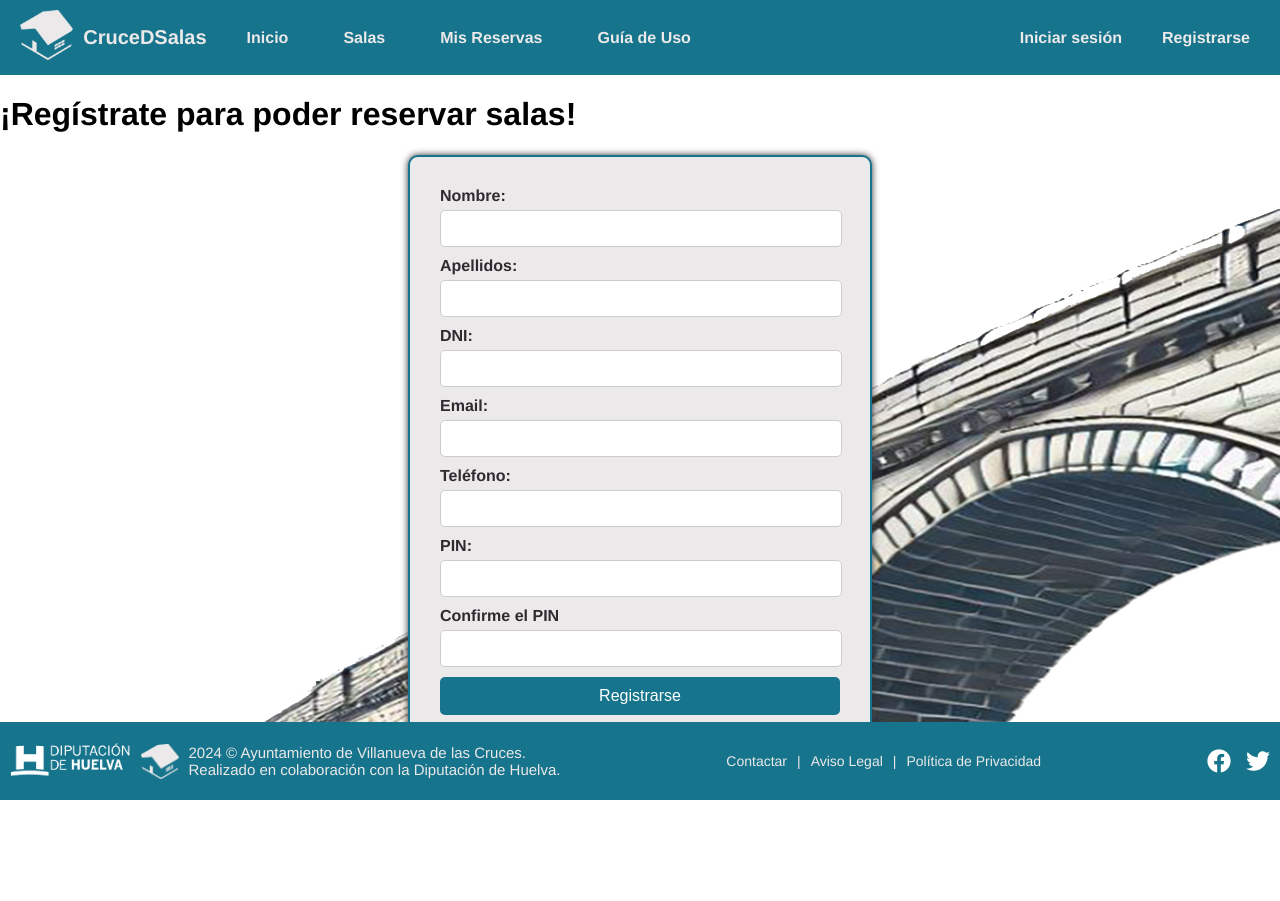
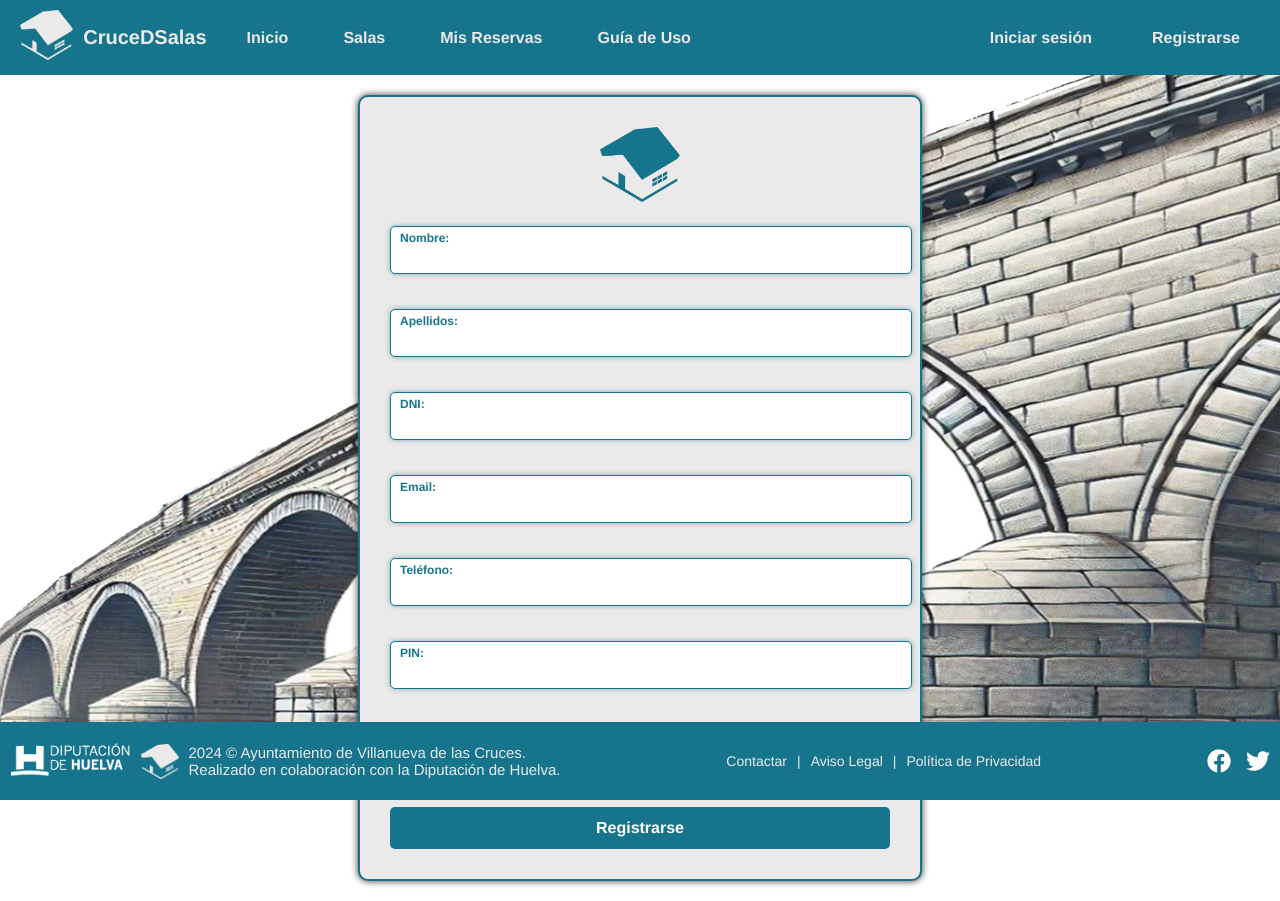
Before and after one commit to danvelcam/CruceDSalas, a Django app: page /auth/register/ in a window 1280 px wide. Before the commit the page ends 800 px from the top, so only its background shows below. Run offline with Django 5.2, Linux system fonts and the light colour scheme.

Commit message:
feat: new view for register screen

```diff
--- /dev/null
+++ b/app/authentication/templates/auth/register2.html
@@ -0,0 +1,186 @@
+{% extends "base.html" %}
+{% load static %}
+
+{% block title %}Registro{% endblock %}
+
+{% block content %}
+    <link rel="stylesheet" href="{% static 'css/register.css' %}">
+    <style>
+        .form-container {
+            display: flex;
+            justify-content: center;
+            align-items: center;
+            flex-direction: column;
+            height: 100vh; /* Ajusta la altura al 100% del viewport */
+            margin: 0;
+            padding: 20px;
+        }
+
+        /* Caja de formulario */
+        .login-box {
+            width: 500px; /* Aumento el ancho */
+            padding: 30px;
+            border: 2.5px solid #16748c;
+            background-color: #EBE9E9;
+            border-radius: 10px;
+            box-shadow: 0 0 7px #312F2F;
+            font-family: "Helvetica", sans-serif;
+            text-align: center; /* Centra los elementos dentro de la caja */
+        }
+
+        /* Logo dentro del formulario */
+        .login-box img {
+            width: 80px; /* Ajusta el tamaño del logo */
+            margin-bottom: 20px;
+        }
+
+        /* Estilo de los campos de entrada */
+        .login-box .form-field {
+            position: relative;
+            margin-bottom: 20px;
+        }
+
+        .login-box input {
+            width: 100%;
+            padding: 10px;
+            padding-top: 20px; /* Para dejar espacio para la etiqueta */
+            margin-bottom: 15px;
+            border: 1px solid #ccc;
+            border-radius: 5px;
+            font-size: 14px;
+            font-family: "Helvetica", sans-serif;
+            transition: 0.3s ease all;
+        }
+
+        /* El label dentro del input */
+        .login-box label {
+            position: absolute;
+            top: 50%;
+            left: 10px;
+            transform: translateY(-50%);
+            font-size: 16px;
+            color: #aaa;
+            transition: 0.3s ease all;
+            pointer-events: none; /* Hace que la etiqueta no interfiera con el campo de texto */
+        }
+
+        /* Cuando el input tiene foco o tiene texto */
+        .login-box input:focus,
+        .login-box input:not(:placeholder-shown) {
+            border-color: #16748c;
+            box-shadow: 0 0 5px rgba(22, 116, 140, 0.5);
+        }
+
+        /* Mueve el label hacia arriba cuando el input tiene foco */
+        .login-box input:focus + label,
+        .login-box input:not(:placeholder-shown) + label {
+            top: 5px;
+            font-size: 12px;
+            color: #16748c;
+            transform: translateY(0); /* Elimina el transform para que el label se mueva hacia arriba */
+        }
+
+        /* Botón de registro */
+        button[type="submit"] {
+            width: 100%;
+            padding: 12px;
+            background-color: #16748c;
+            color: white;
+            border: none;
+            border-radius: 5px;
+            cursor: pointer;
+            font-size: 16px;
+            font-family: "Helvetica", sans-serif;
+            font-weight: bold;
+            transition: background-color 0.3s ease, transform 0.3s ease;
+        }
+
+        button[type="submit"]:hover {
+            background-color: #145a6e;
+            transform: scale(1.05);
+        }
+
+        /* Mensajes de error */
+        .message-box {
+            width: 500px;
+            margin: 20px auto;
+            padding: 20px;
+            border-radius: 10px;
+            box-shadow: 0 0 7px #312F2F;
+            color: white;
+            font-family: "Helvetica", sans-serif;
+        }
+
+        .message-box.error {
+            background-color: #D33F49;
+        }
+
+        .message-box.success {
+            background-color: #28965A;
+        }
+
+        .message-box.warning {
+            background-color: #F58A07;
+        }
+
+        /* Estilo de errores en los campos */
+        .field-error input {
+            border-color: #D33F49;
+        }
+
+        .errorlist {
+            color: #D33F49;
+            font-size: 12px;
+            margin: 5px 0 0;
+            padding: 0;
+            list-style: none;
+        }
+
+    </style>
+    <div id="error-container" class="message-box error" style="display: none;"></div>
+    <div class="form-container">
+        {% if messages %}
+            {% for message in messages %}
+                <div class="message-box {{ message.tags }}">{{ message }}</div>
+            {% endfor %}
+        {% endif %}
+        <div class="login-box">
+            <!-- Logo dentro de la caja -->
+            <img src="{% static 'images/Logo_crucedesalasazul.png' %}" alt="Logo">
+            <form method="post" onsubmit="return validateForm()">
+                {% csrf_token %}
+                {% for field in form %}
+                    <div class="form-field {% if field.errors %}field-error{% endif %}">
+                        <!-- Campo con etiqueta flotante -->
+                        <div class="input-wrapper">
+                            {{ field }}
+                            {{ field.label_tag }}
+                        </div>
+                        {% if field.errors %}
+                            <ul class="errorlist">
+                                {% for error in field.errors %}
+                                    <li>{{ error }}</li>
+                                {% endfor %}
+                            </ul>
+                        {% endif %}
+                    </div>
+                {% endfor %}
+                <div class="form-field {% if form.repeat_pin.errors %}field-error{% endif %}">
+                    <div class="input-wrapper">
+                        <label for="repeat-pin">Confirme el PIN</label>
+                        <input type="password" name="repeat-pin" id="repeat-pin" required placeholder="Repita su PIN">
+                    </div>
+                    {% if form.repeat_pin.errors %}
+                        <ul class="errorlist">
+                            {% for error in form.repeat_pin.errors %}
+                                <li>{{ error }}</li>
+                            {% endfor %}
+                        </ul>
+                    {% endif %}
+                </div>
+                <button type="submit">Registrarse</button>
+            </form>
+        </div>
+        <script src="{% static 'scripts/registerValidation.js' %}"></script>
+    </div>
+{% endblock %}
--- a/app/authentication/views.py
+++ b/app/authentication/views.py
@@ -31,7 +31,7 @@ def register(request):
                 messages.error(request, f"Ha ocurrido un error: {e}")
     else:
         form = UserRegisterForm()
-    return render(request, "auth/register.html", {"form": form})
+    return render(request, "auth/register2.html", {"form": form})
 
 
 def login_view(request):
--- a/templates/base.html
+++ b/templates/base.html
@@ -13,6 +13,9 @@
             height: 100%;
             margin: 0;
             background-image: url("{% static 'images/Captura0000.jpg' %}");
+            background-size: cover;
+            background-position: center;
+            background-repeat: no-repeat;
             font-family: "Helvetica", sans-serif;
             display: flex;
             flex-direction: column;
@@ -344,6 +347,38 @@
             transform: scale(1.2);
             color: #ffcc00;
         }
+        header .login-btn, header .register-btn {
+        padding: 10px 20px;
+        display: inline-block;
+        color: #EBE9E9;
+        text-decoration: none;
+        font-size: 16px;
+        border-radius: 5px;
+        background-color: #16748c;
+        font-weight: bold;
+        transition: all 0.3s ease;
+    }
+
+    header .login-btn:hover, header .register-btn:hover {
+        background-color: #145a6e;
+        color: #F58A07;
+        transform: scale(1.1);
+    }
+
+    header .login-btn::after, header .register-btn::after {
+        content: "";
+        position: absolute;
+        left: 0;
+        bottom: 0;
+        width: 0;
+        height: 2px;
+        background-color: #F58A07;
+        transition: width 0.3s ease;
+    }
+
+    header .login-btn:hover::after, header .register-btn:hover::after {
+        width: 100%;
+    }
 
         @media (max-width: 768px) {
             .entry-box {
```
